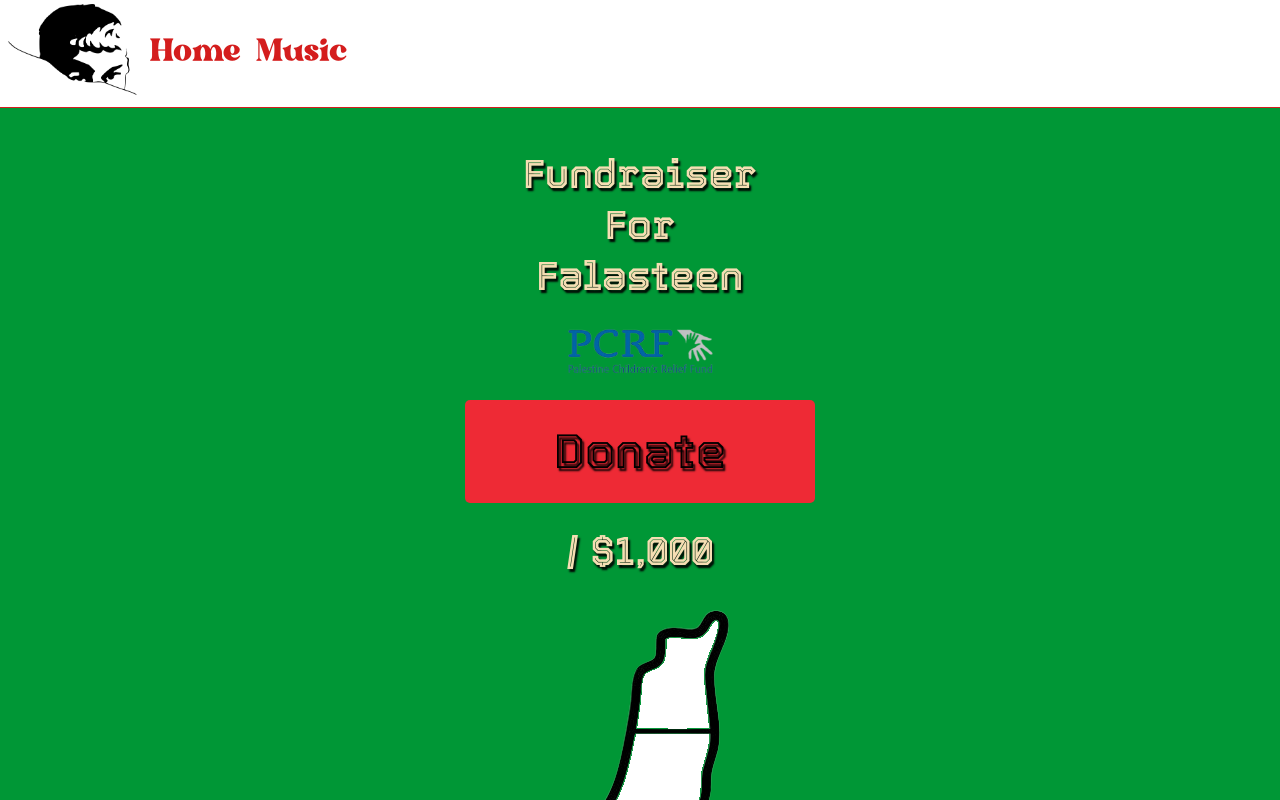
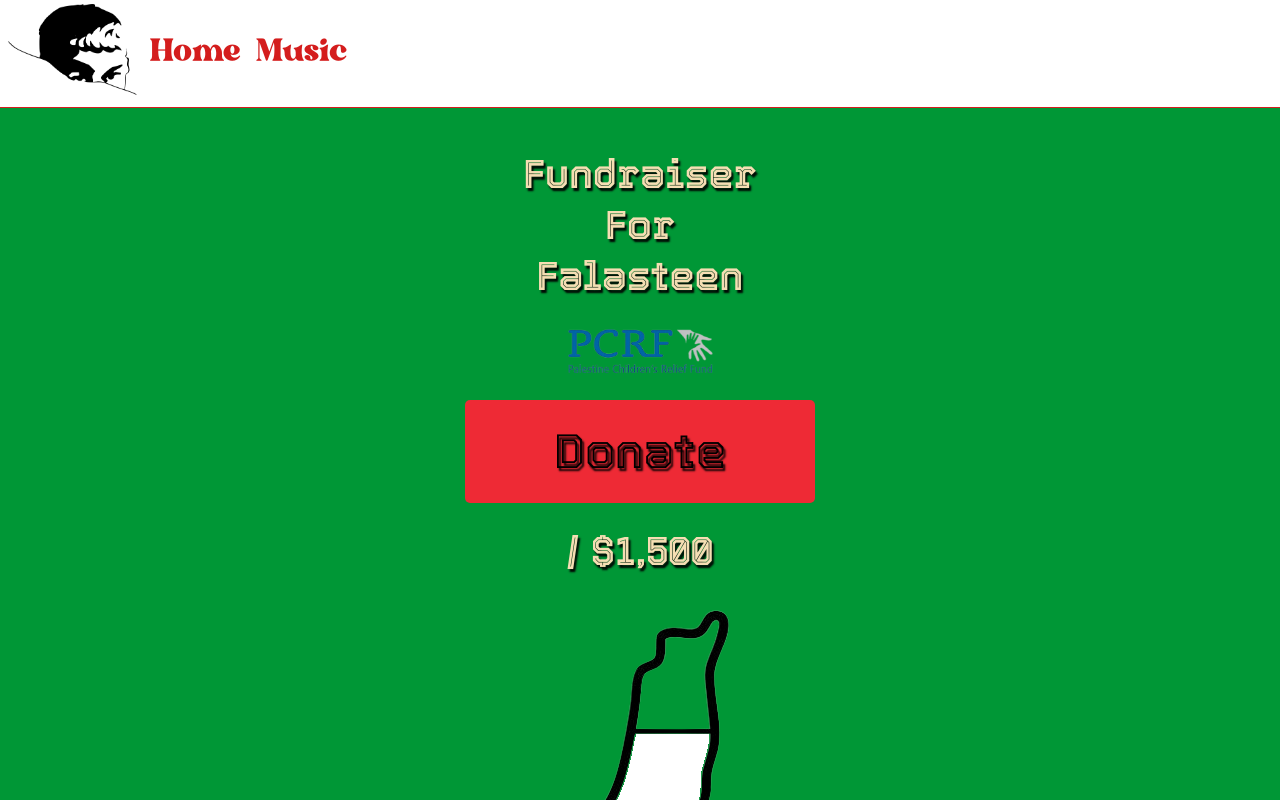
Before and after one commit to alkezz/Freelance-Music-Website, a React (Create React App) app in the folder frontend/: page /donate in a window 1280 px wide. Shown: the top 800 px of the page. Built offline with nearby package versions, Linux system fonts and the light colour scheme; no server answers.

Commit message:
changing goal

```diff
--- a/frontend/src/components/DonationPage/Palestine.js
+++ b/frontend/src/components/DonationPage/Palestine.js
@@ -1,7 +1,7 @@
 import React, { useState, useEffect } from "react";
 import { Link } from "react-router-dom"
 import logo from "../../assets/aliPictureLogo.png"
-import palestine from "../../assets/palestine5.png"
+import palestine from "../../assets/palestine4.png"
 import "react-responsive-carousel/lib/styles/carousel.min.css"; // requires a loader
 import cashapp from "../../assets/cashapp.png"
 import venmo from "../../assets/venmo.png"
@@ -67,7 +67,7 @@ export default function Palestine() {
                             <img id='small-donate-button' src={venmo} />
                         </a>
                     </div> */}
-                    <h1>{amount} / $1,000</h1>
+                    <h1>{amount} / $1,500</h1>
                     <img alt="palestine map" src={palestine} />
                 </div>
                 <br />
```
